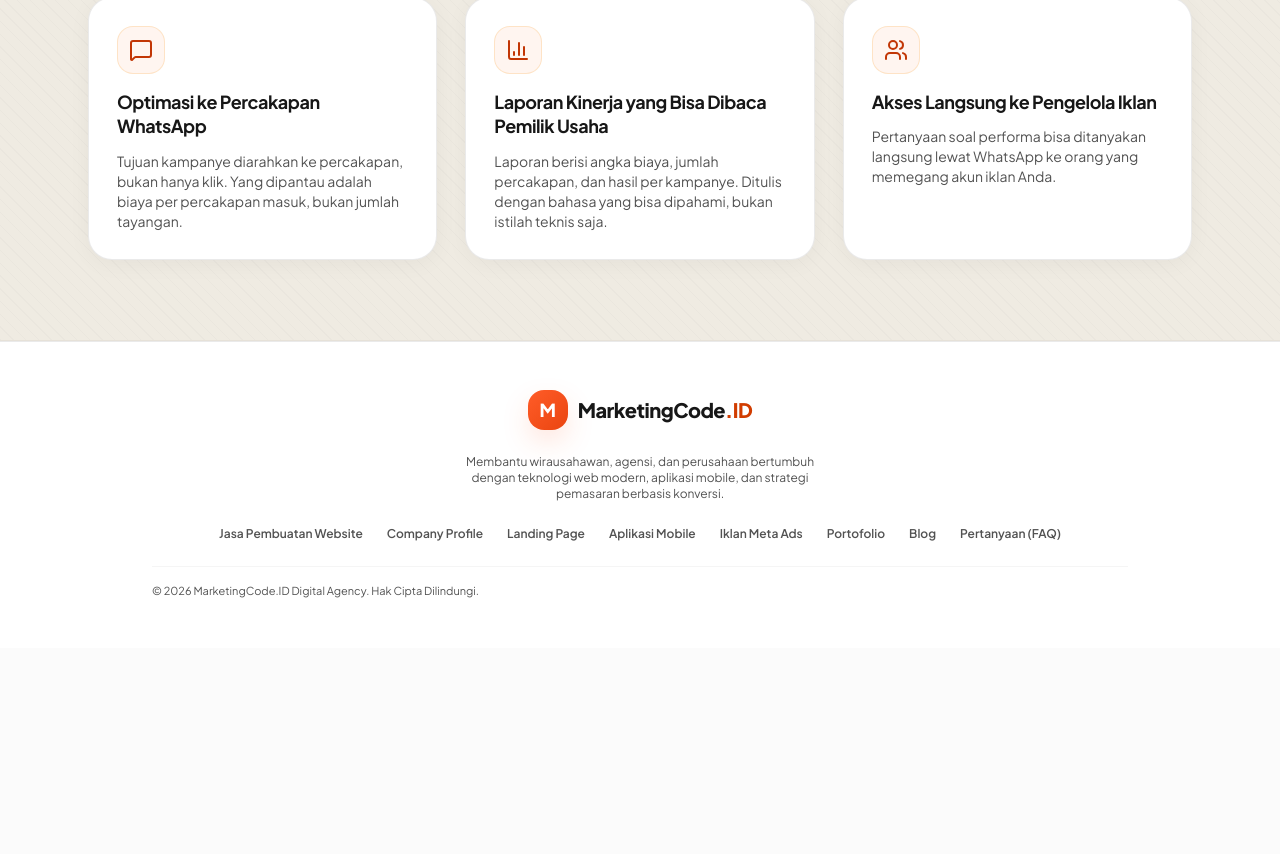
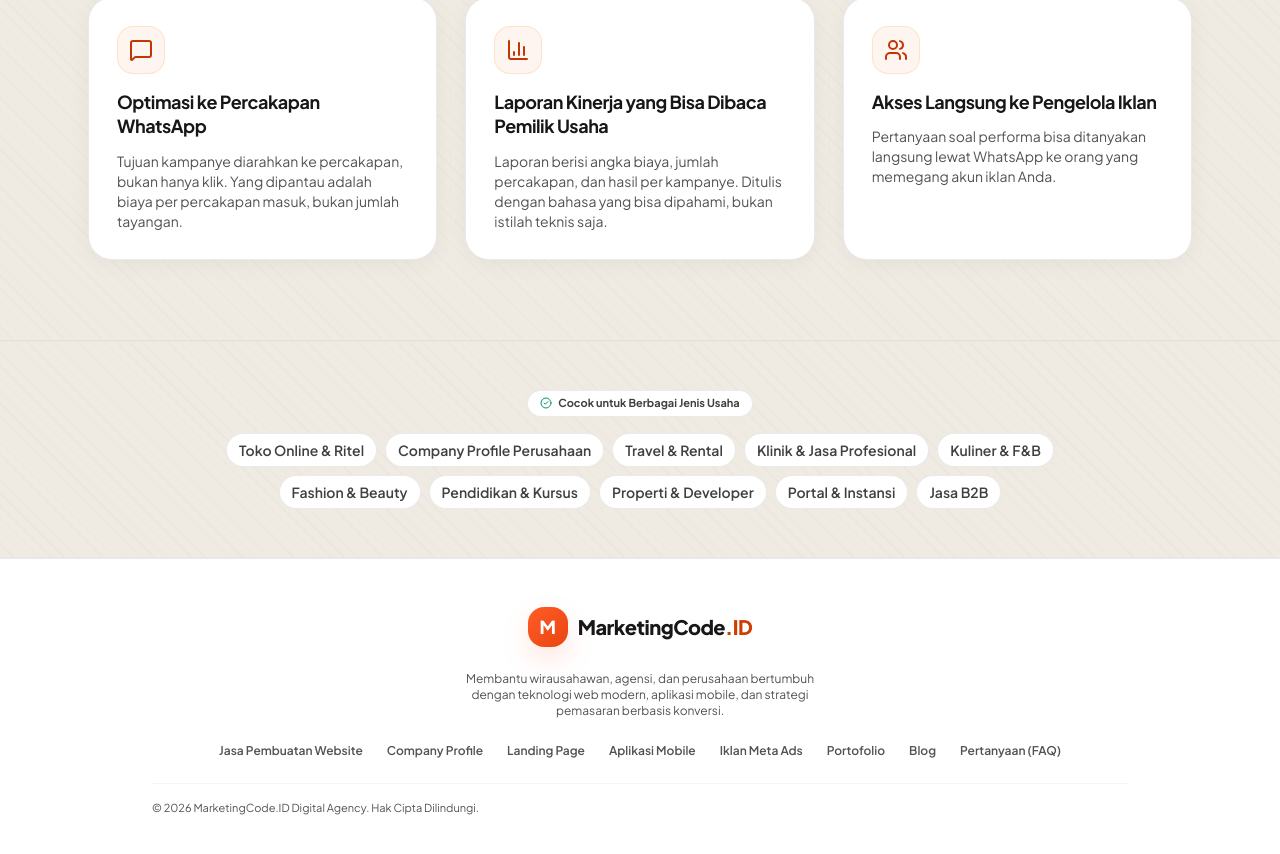
Before and after one commit to akhairolm/marketingcodeid-new, a Next.js app: page /jasa-iklan-ads in a window 1280 px wide. Shown: the part 2787-3641 px from the top of the page. Before the commit the page ends 3435 px from the top, so only its background shows below. Built offline with nearby package versions, Linux system fonts and the light colour scheme; no server answers.

Commit message:
feat(ads): tambah baris pill kategori industri

```diff
--- a/src/app/(frontend)/jasa-iklan-ads/page.tsx
+++ b/src/app/(frontend)/jasa-iklan-ads/page.tsx
@@ -470,6 +470,25 @@ export default function JasaIklanAdsPage() {
             </div>
           </section>
         </div>
+        {/* 5. PILL INDUSTRI */}
+        <div className="relative bg-paper-warm py-10 sm:py-12 border-y border-neutral-200/60">
+          <section className="relative max-w-5xl mx-auto px-4 sm:px-6 text-center">
+            <div className="inline-flex items-center gap-1.5 px-3 py-1 rounded-full bg-white border border-neutral-200/80 text-[11px] font-bold text-neutral-700 mb-4">
+              <CheckCircle2 className="w-3 h-3 text-emerald-600" />
+              <span>Cocok untuk Berbagai Jenis Usaha</span>
+            </div>
+            <div className="flex flex-wrap items-center justify-center gap-2 text-xs sm:text-sm">
+              {industryPills.map((item) => (
+                <span
+                  key={item}
+                  className="inline-flex items-center px-3 py-1.5 rounded-full bg-white border border-neutral-200/80 text-neutral-700 font-semibold hover:border-[#C23605] hover:text-[#C23605] transition-colors shadow-xs"
+                >
+                  {item}
+                </span>
+              ))}
+            </div>
+          </section>
+        </div>
       </main>
     </div>
   )
```
